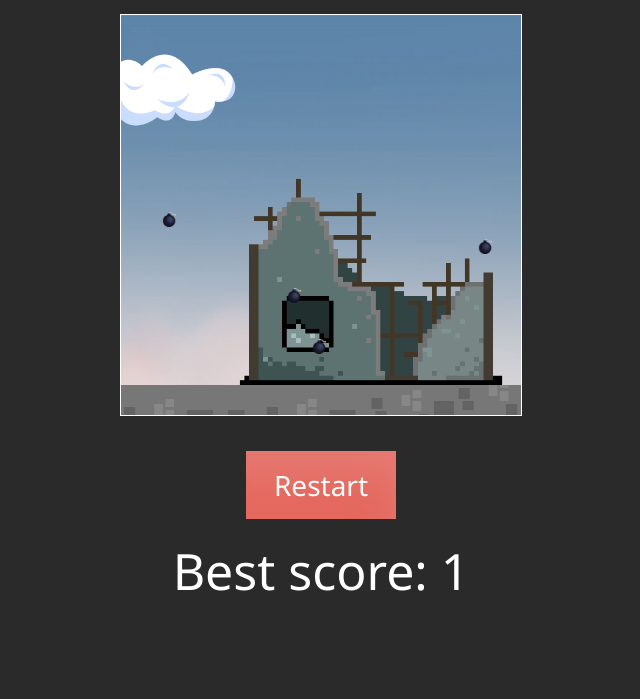
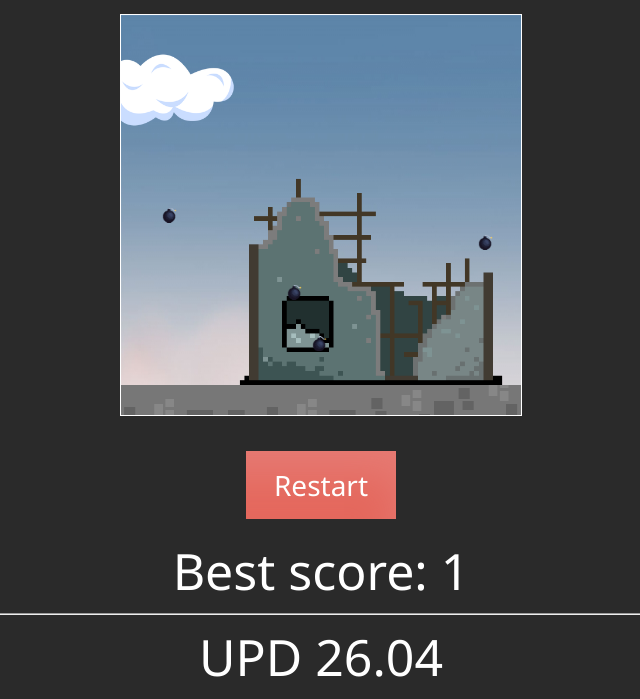
Before and after one commit to bringbackinfinite/bringbackinfinite.github.io, a plain HTML site: page index.html in a window 1280 px wide. Shown: the part 165-864 px from the top of the page, without its empty margins (319-959 px from the left). Before the commit the page ends 800 px from the top, so only its background shows below. Drawn offline with Linux system fonts and the light colour scheme.

Commit message:
Add files via upload

```diff
--- a/engine.js
+++ b/engine.js
@@ -26,7 +26,7 @@ let Timer = 0;
 let Score = 0;
 let level = 0;
 let bestScore = 0;
-let difficult = 1;
+let difficult = 0.1;
 // Счет и уровень сложности
 
 var gameOver = false;
@@ -64,13 +64,6 @@ let cloudX = -150;
 let bombHeight = 45;
 
 let explosionPosition = [1000, 1000, 1000, 1000, 1000, 1000, 1000];
-
-//sounds
-var music = new Audio();
-music.preload = 'auto';
-music.src = "sounds/music.mp3";
-music.play();
-//sounds
 
 document.getElementById("auf").style.display = "none";
 
@@ -268,7 +261,7 @@ function scoreEvent()
     	level += 1;
     	Timer = 0;
     }
-    if(level == 5){
+    if(level == 1){
     	objSpeed += difficult;
     	level = 0;
     }
@@ -382,7 +375,7 @@ function draw(){
     // Падающие обьекты
 
     // Вызов остальных функций
-      	  spawnExplosionOne();
+      spawnExplosionOne();
   	  spawnExplosionTwo();
   	  spawnExplosionThree();
   	  spawnExplosionFour();
@@ -394,6 +387,7 @@ function draw(){
   	  drawEnemyFour();
   	  drawPos();
   	  scoreEvent();
+
   	  // Вызов остальных функций
   	}
 
--- a/index.html
+++ b/index.html
@@ -11,7 +11,8 @@
 <canvas id="canvas" width="400" height="400">
 </canvas><br><br>
 <a class="button" id="auf" onclick="restart()">Restart</a><br><br>
-<a class="score" id="bestscore">Best Score: 0</a><br><br>
+<a class="score" id="bestscore">Best Score: 0</a><br><hr>
+<a class=" score">UPD 26.04</a>
 <script src="engine.js"></script>
 </body>
 </html>
```
